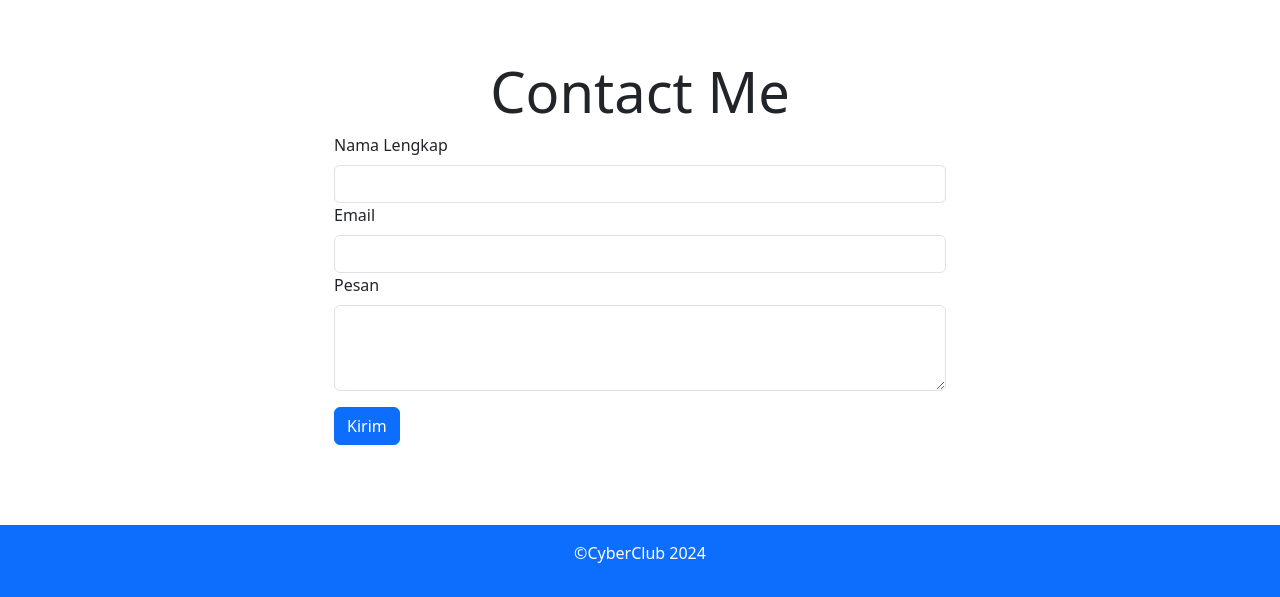
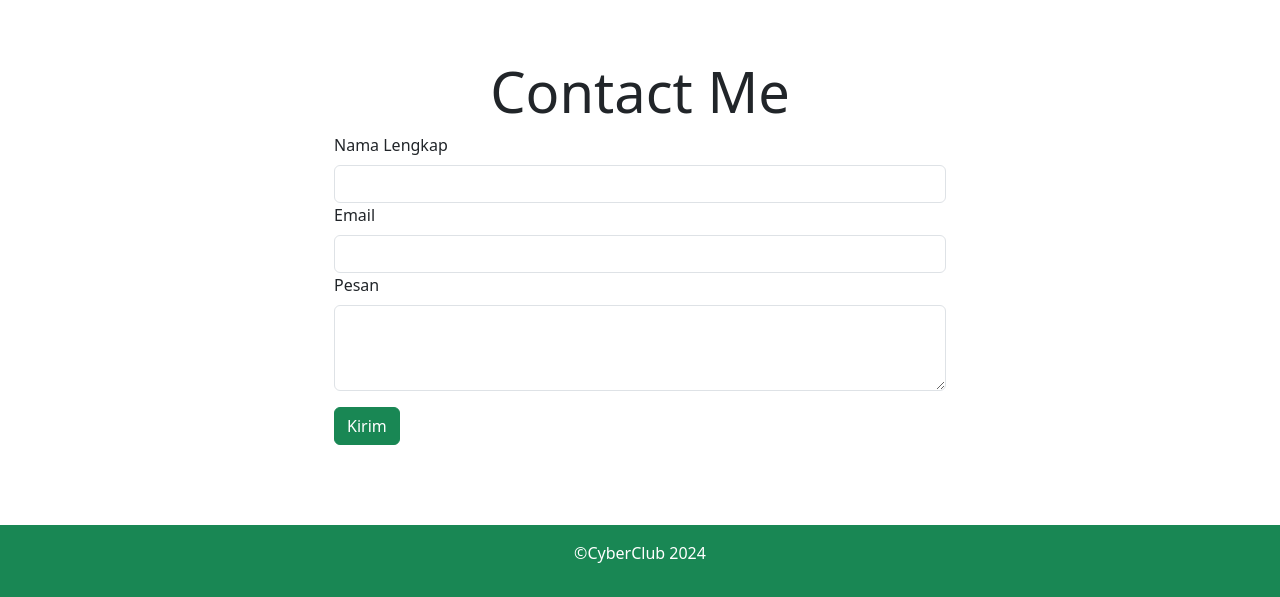
Before and after one commit to sirpai/CyberClub, a plain HTML site: page index.html in a window 1280 px wide. Shown: the part 1790-2387 px from the top of the page. Drawn offline with Linux system fonts and the light colour scheme.

Commit message:
Add files via upload
new file

```diff
--- a/index.html
+++ b/index.html
@@ -11,7 +11,7 @@
 <body>
     <!-- Bagian Navbar -->
     <nav class="navbar navbar-expand-lg navbar-dark
-    bg-primary shadow-lg fixed-top">
+    bg-success shadow-lg fixed-top">
         <div class="container">
             <a href="#" class="navbar-brand">
                 <img src="foto/alfatah.png"width="35px"> CyberClub
@@ -176,14 +176,14 @@
                         </label>
                         <textarea class="form-control" id="pesan"rows="3"></textarea>
                     </div>
-                    <button type="submit" class="btn btn-primary">Kirim</button>
+                    <button type="submit" class="btn btn-success">Kirim</button>
                 </form>
             </div>
         </div>
     </section>
 
     <!-- Bagian Footer -->
-    <footer class="bg-primary text-center text-white p-3">
+    <footer class="bg-success text-center text-white p-3">
         <p>&copy;CyberClub 2024</p>
     </footer>
 
```
